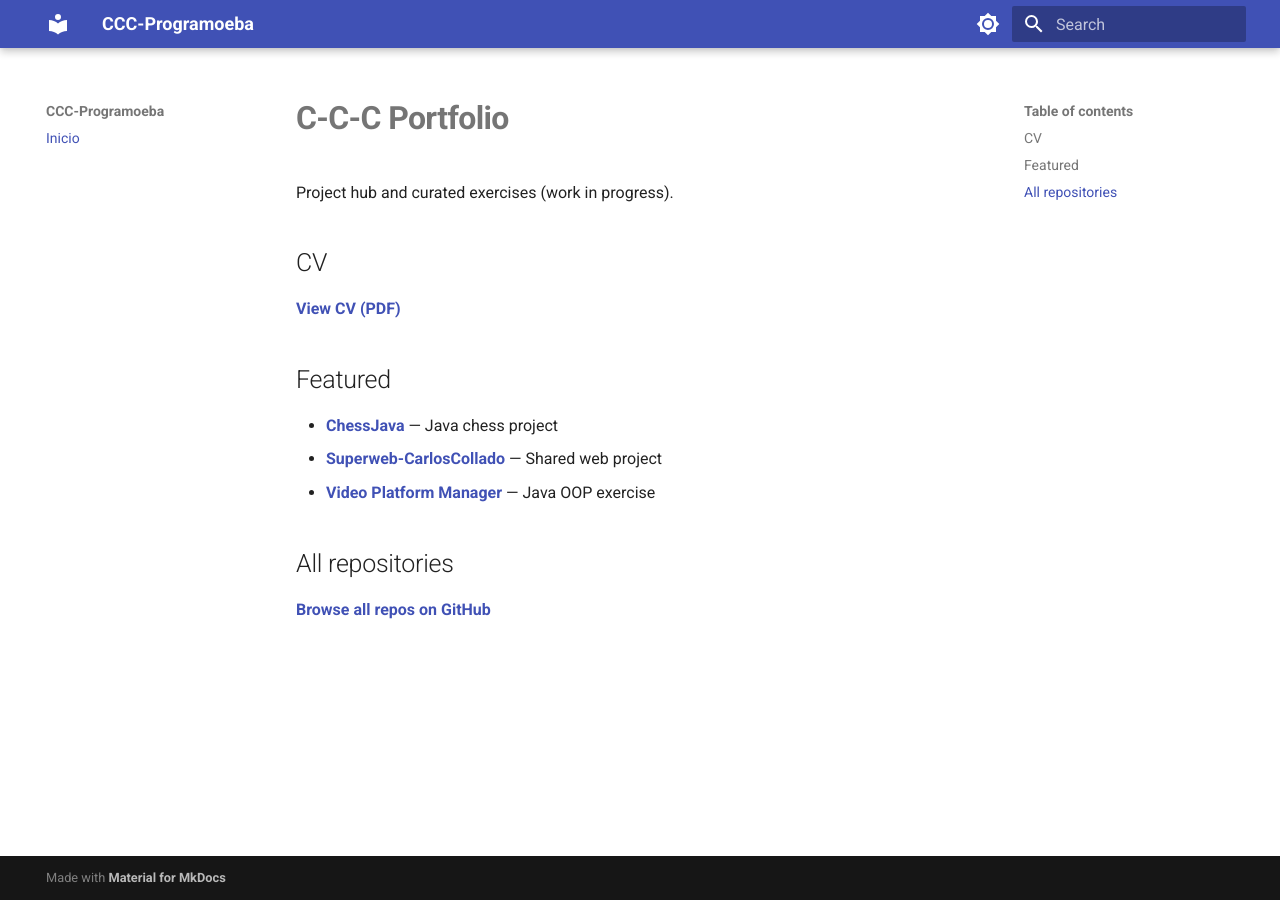
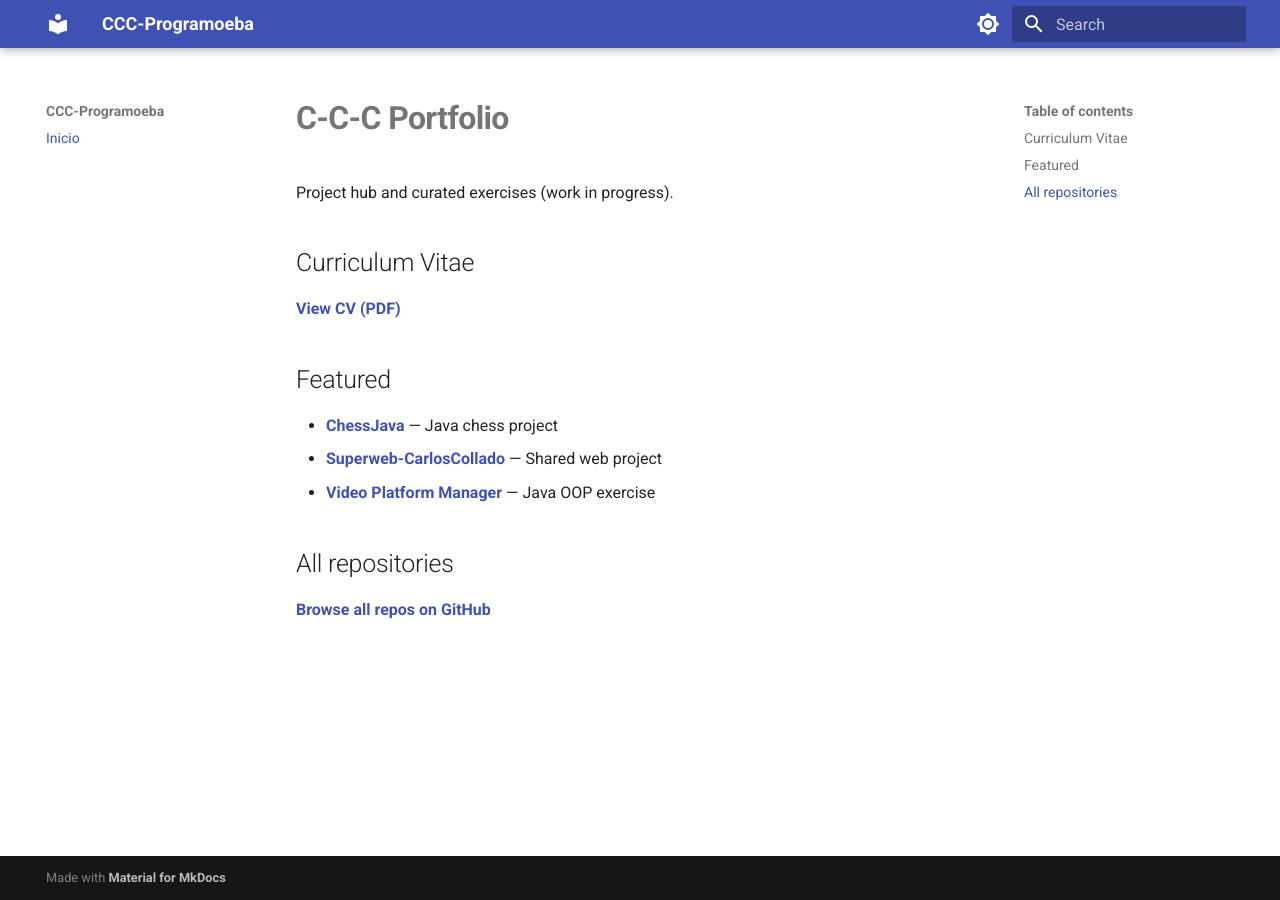
Before and after one commit to CCC-Programoeba/CCC-Programoeba.github.io, an MkDocs documentation site: the page built from docs/index.md, in a window 1280 px wide. Built offline with MkDocs 1.6.1 and Material for MkDocs 9.7.7, drawn with Linux system fonts in a browser that asks for light colours; some of the changed lines change nothing that is shown.

Commit message:
Editada en la entrada CV a Curr...

```diff
--- a/docs/index.md
+++ b/docs/index.md
@@ -2,7 +2,7 @@
 
 Project hub and curated exercises (work in progress).
 
-## CV
+## Curriculum Vitae
 
 [View CV (PDF)](assets/CV_Carlos%20Collado.pdf)
 
--- a/mkdocs.yml
+++ b/mkdocs.yml
@@ -11,12 +11,12 @@ theme:
     - scheme: default
       toggle:
         icon: material/brightness-7
-        name: Cambiar a modo oscuro
+        name: A modo oscuro
 
     - scheme: slate
       toggle:
         icon: material/brightness-4
-        name: Cambiar a modo claro
+        name: A modo claro
 
 extra_css:
   - stylesheets/extra.css
```
